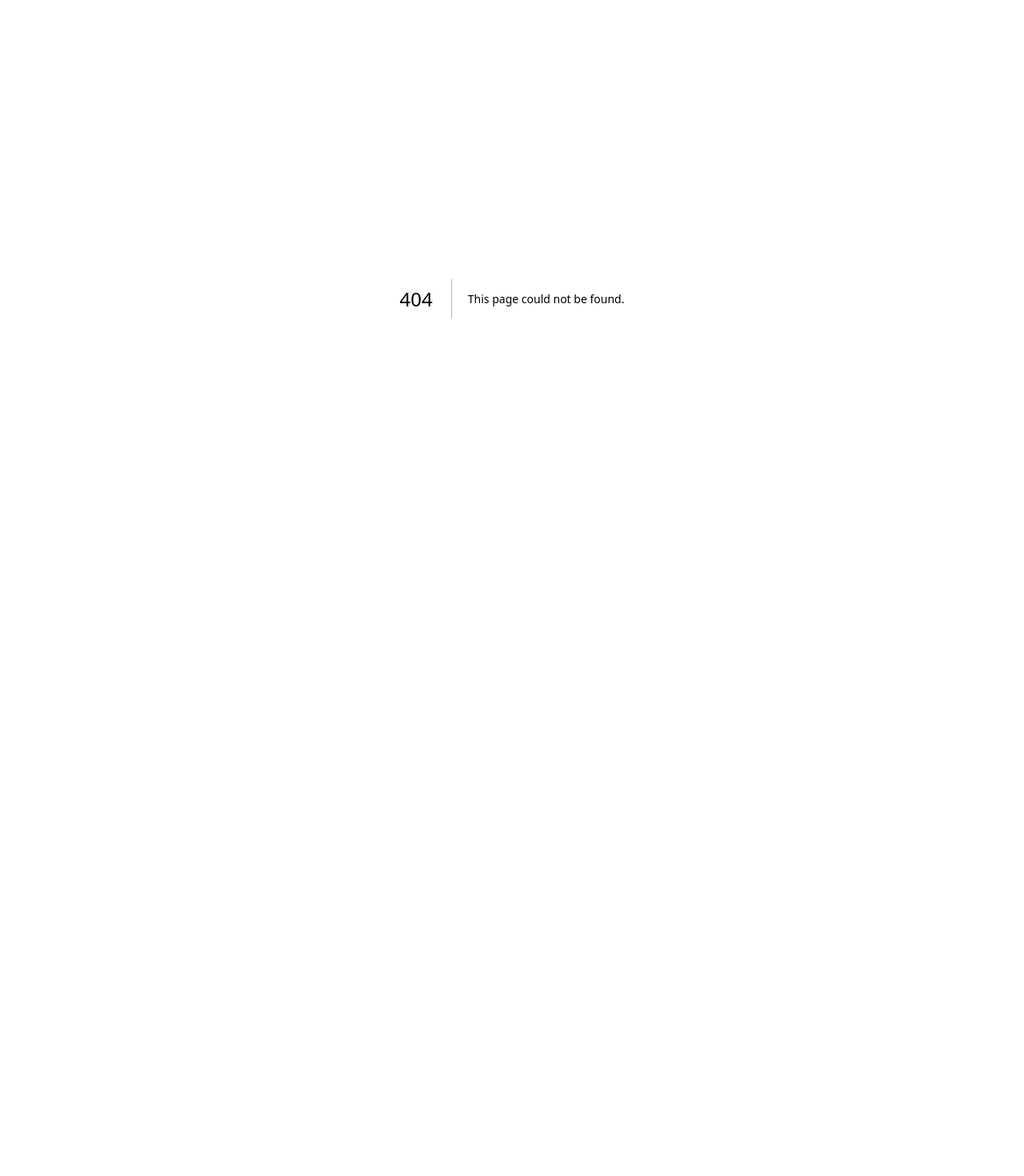
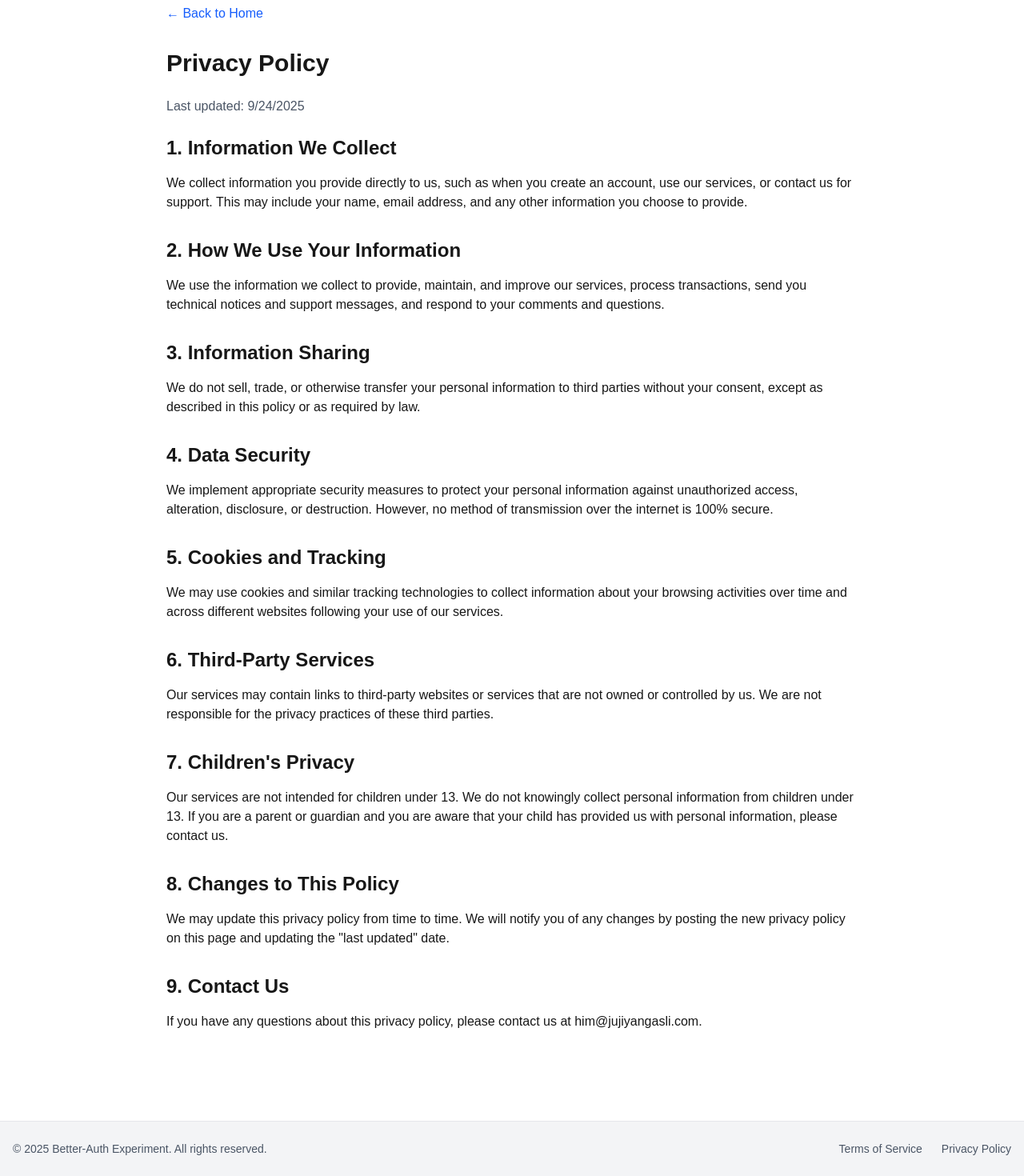
Before and after one commit to juji/better-auth, a Next.js app in the folder nextjs/: page /privacy in a window 1280 px wide. Before the commit this address had no page. Shown: the part 27-1497 px from the top of the page at 80% size. Before the commit the page ends 800 px from the top, so only its background shows below. Built offline with nearby package versions, Linux system fonts and the light colour scheme.

Commit message:
toc aand privacy

```diff
--- a/nextjs/app/layout.tsx
+++ b/nextjs/app/layout.tsx
@@ -1,5 +1,6 @@
 import type { Metadata } from "next";
 import { Geist, Geist_Mono } from "next/font/google";
+import Link from "next/link";
 import "./globals.css";
 
 const geistSans = Geist({
@@ -25,9 +26,34 @@ export default function RootLayout({
   return (
     <html lang="en">
       <body
-        className={`${geistSans.variable} ${geistMono.variable} antialiased`}
+        className={`${geistSans.variable} ${geistMono.variable} antialiased min-h-screen flex flex-col`}
       >
-        {children}
+        <main className="flex-1">
+          {children}
+        </main>
+        <footer className="bg-gray-100 dark:bg-gray-800 border-t border-gray-200 dark:border-gray-700 py-6 mt-12">
+          <div className="container mx-auto px-4">
+            <div className="flex flex-col md:flex-row justify-between items-center">
+              <div className="text-sm text-gray-600 dark:text-gray-400 mb-4 md:mb-0">
+                © 2025 Better-Auth Experiment. All rights reserved.
+              </div>
+              <div className="flex space-x-6">
+                <Link
+                  href="/toc"
+                  className="text-sm text-gray-600 dark:text-gray-400 hover:text-gray-900 dark:hover:text-gray-100 transition-colors"
+                >
+                  Terms of Service
+                </Link>
+                <Link
+                  href="/privacy"
+                  className="text-sm text-gray-600 dark:text-gray-400 hover:text-gray-900 dark:hover:text-gray-100 transition-colors"
+                >
+                  Privacy Policy
+                </Link>
+              </div>
+            </div>
+          </div>
+        </footer>
       </body>
     </html>
   );
--- /dev/null
+++ b/nextjs/app/privacy/page.tsx
@@ -0,0 +1,101 @@
+import React from 'react';
+import Link from 'next/link';
+
+export default function PrivacyPolicy() {
+  return (
+    <div className="container mx-auto px-4 py-8 max-w-4xl">
+      <header className="mb-8">
+        <Link
+          href="/"
+          className="text-blue-600 dark:text-blue-400 hover:text-blue-800 dark:hover:text-blue-300 font-medium transition-colors"
+        >
+          ← Back to Home
+        </Link>
+      </header>
+
+      <h1 className="text-3xl font-bold mb-6">Privacy Policy</h1>
+
+      <div className="prose prose-lg">
+        <p className="text-gray-600 mb-6">
+          Last updated: {new Date().toLocaleDateString()}
+        </p>
+
+        <section className="mb-8">
+          <h2 className="text-2xl font-semibold mb-4">1. Information We Collect</h2>
+          <p>
+            We collect information you provide directly to us, such as when you create an account,
+            use our services, or contact us for support. This may include your name, email address,
+            and any other information you choose to provide.
+          </p>
+        </section>
+
+        <section className="mb-8">
+          <h2 className="text-2xl font-semibold mb-4">2. How We Use Your Information</h2>
+          <p>
+            We use the information we collect to provide, maintain, and improve our services,
+            process transactions, send you technical notices and support messages, and respond
+            to your comments and questions.
+          </p>
+        </section>
+
+        <section className="mb-8">
+          <h2 className="text-2xl font-semibold mb-4">3. Information Sharing</h2>
+          <p>
+            We do not sell, trade, or otherwise transfer your personal information to third parties
+            without your consent, except as described in this policy or as required by law.
+          </p>
+        </section>
+
+        <section className="mb-8">
+          <h2 className="text-2xl font-semibold mb-4">4. Data Security</h2>
+          <p>
+            We implement appropriate security measures to protect your personal information against
+            unauthorized access, alteration, disclosure, or destruction. However, no method of
+            transmission over the internet is 100% secure.
+          </p>
+        </section>
+
+        <section className="mb-8">
+          <h2 className="text-2xl font-semibold mb-4">5. Cookies and Tracking</h2>
+          <p>
+            We may use cookies and similar tracking technologies to collect information about your
+            browsing activities over time and across different websites following your use of our services.
+          </p>
+        </section>
+
+        <section className="mb-8">
+          <h2 className="text-2xl font-semibold mb-4">6. Third-Party Services</h2>
+          <p>
+            Our services may contain links to third-party websites or services that are not owned
+            or controlled by us. We are not responsible for the privacy practices of these third parties.
+          </p>
+        </section>
+
+        <section className="mb-8">
+          <h2 className="text-2xl font-semibold mb-4">7. Children's Privacy</h2>
+          <p>
+            Our services are not intended for children under 13. We do not knowingly collect personal
+            information from children under 13. If you are a parent or guardian and you are aware that
+            your child has provided us with personal information, please contact us.
+          </p>
+        </section>
+
+        <section className="mb-8">
+          <h2 className="text-2xl font-semibold mb-4">8. Changes to This Policy</h2>
+          <p>
+            We may update this privacy policy from time to time. We will notify you of any changes
+            by posting the new privacy policy on this page and updating the "last updated" date.
+          </p>
+        </section>
+
+        <section className="mb-8">
+          <h2 className="text-2xl font-semibold mb-4">9. Contact Us</h2>
+          <p>
+            If you have any questions about this privacy policy, please contact us at
+            him@jujiyangasli.com.
+          </p>
+        </section>
+      </div>
+    </div>
+  );
+}
--- /dev/null
+++ b/nextjs/app/toc/page.tsx
@@ -0,0 +1,97 @@
+import React from 'react';
+import Link from 'next/link';
+
+export default function TermsOfService() {
+  return (
+    <div className="container mx-auto px-4 py-8 max-w-4xl">
+      <header className="mb-8">
+        <Link
+          href="/"
+          className="text-blue-600 dark:text-blue-400 hover:text-blue-800 dark:hover:text-blue-300 font-medium transition-colors"
+        >
+          ← Back to Home
+        </Link>
+      </header>
+
+      <h1 className="text-3xl font-bold mb-6">Terms of Service</h1>
+
+      <div className="prose prose-lg">
+        <p className="text-gray-600 mb-6">
+          Last updated: {new Date().toLocaleDateString()}
+        </p>
+
+        <section className="mb-8">
+          <h2 className="text-2xl font-semibold mb-4">1. Acceptance of Terms</h2>
+          <p>
+            By accessing and using this service, you accept and agree to be bound by the terms
+            and provision of this agreement.
+          </p>
+        </section>
+
+        <section className="mb-8">
+          <h2 className="text-2xl font-semibold mb-4">2. Use License</h2>
+          <p>
+            Permission is granted to temporarily download one copy of the materials on our
+            website for personal, non-commercial transitory viewing only.
+          </p>
+        </section>
+
+        <section className="mb-8">
+          <h2 className="text-2xl font-semibold mb-4">3. Disclaimer</h2>
+          <p>
+            The materials on our website are provided on an 'as is' basis. We make no warranties,
+            expressed or implied, and hereby disclaim and negate all other warranties including
+            without limitation, implied warranties or conditions of merchantability, fitness for
+            a particular purpose, or non-infringement of intellectual property or other violation
+            of rights.
+          </p>
+        </section>
+
+        <section className="mb-8">
+          <h2 className="text-2xl font-semibold mb-4">4. Limitations</h2>
+          <p>
+            In no event shall we or our suppliers be liable for any damages (including, without
+            limitation, damages for loss of data or profit, or due to business interruption)
+            arising out of the use or inability to use the materials on our website.
+          </p>
+        </section>
+
+        <section className="mb-8">
+          <h2 className="text-2xl font-semibold mb-4">5. Accuracy of Materials</h2>
+          <p>
+            The materials appearing on our website could include technical, typographical, or
+            photographic errors. We do not warrant that any of the materials on its website are
+            accurate, complete, or current.
+          </p>
+        </section>
+
+        <section className="mb-8">
+          <h2 className="text-2xl font-semibold mb-4">6. Links</h2>
+          <p>
+            We have not reviewed all of the sites linked to its website and are not responsible
+            for the contents of any such linked site. The inclusion of any link does not imply
+            endorsement by us of the site.
+          </p>
+        </section>
+
+        <section className="mb-8">
+          <h2 className="text-2xl font-semibold mb-4">7. Modifications</h2>
+          <p>
+            We may revise these terms of service for its website at any time without notice.
+            By using this website you are agreeing to be bound by the then current version of
+            these terms of service.
+          </p>
+        </section>
+
+        <section className="mb-8">
+          <h2 className="text-2xl font-semibold mb-4">8. Governing Law</h2>
+          <p>
+            These terms and conditions are governed by and construed in accordance with the
+            laws and you irrevocably submit to the exclusive jurisdiction of the courts in that
+            state or location.
+          </p>
+        </section>
+      </div>
+    </div>
+  );
+}
```
